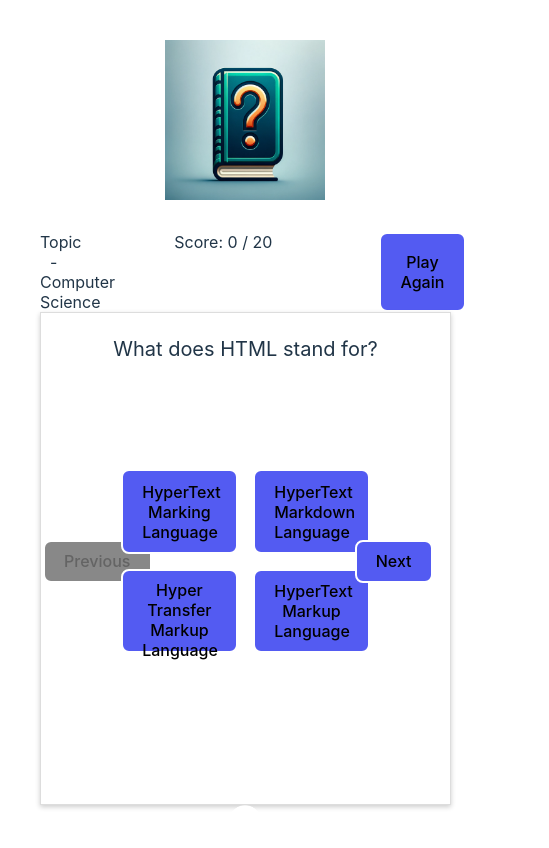
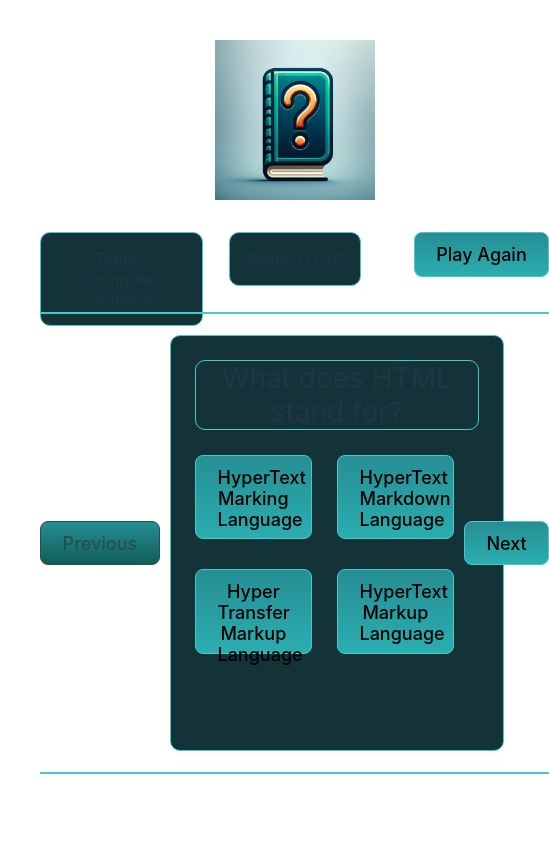
Before and after one commit to Withriin/trivia-app, a React (Vite) app: page / in a window 390 px wide. Shown: the top 848 px of the page, 549 px wide, since content can reach past the window. Built offline with nearby package versions, Linux system fonts and the light colour scheme.

Commit message:
Major CSS darkmode changes. Light mode/mobile needs work

```diff
--- a/src/App.css
+++ b/src/App.css
@@ -1,26 +1,44 @@
+/* For mobile */
+[class*="col-"]{
+  width: 100%;
+}
+
+@media only screen and (min-width: 600px) {
+  /* For tablets: */
+  .col-s-1 {width: 8.33%;}
+  .col-s-2 {width: 16.66%;}
+  .col-s-3 {width: 25%;}
+  .col-s-4 {width: 33.33%;}
+  .col-s-5 {width: 41.66%;}
+  .col-s-6 {width: 50%;}
+  .col-s-7 {width: 58.33%;}
+  .col-s-8 {width: 66.66%;}
+  .col-s-9 {width: 75%;}
+  .col-s-10 {width: 83.33%;}
+  .col-s-11 {width: 91.66%;}
+  .col-s-12 {width: 100%;}
+}
+
+@media only screen and (min-width: 768px){
+  /* For desktop */
+  .col-1 {width: 8.33%;}
+  .col-2 {width: 16.66%;}
+  .col-3 {width: 25%;}
+  .col-4 {width: 33.33%;}
+  .col-5 {width: 41.66%;}
+  .col-6 {width: 50%;}
+  .col-7 {width: 58.33%;}
+  .col-8 {width: 66.66%;}
+  .col-9 {width: 75%;}
+  .col-10 {width: 83.33%;}
+  .col-11 {width: 91.66%;}
+  .col-12 {width: 100%;}
+}
 #root {
-  max-width: 1280px;
+  /*max-width: 1280px;*/
   margin: 0;
   padding: 2rem;
   text-align: center;
-}
-
-.logo {
-  height: 6em;
-  padding: 1.5em;
-  will-change: filter;
-  transition: filter 300ms;
-}
-
-
-@media (prefers-reduced-motion: no-preference) {
-  a:nth-of-type(2) .logo {
-    animation: logo-spin infinite 20s linear;
-  }
-}
-
-.read-the-docs {
-  color: #888;
 }
 
 .app-container{
@@ -34,3 +52,9 @@
 .footer{
 
 }
+
+@media only screen and (max-width: 768px){
+  [class*="col-"]{
+    width: 100%;
+  }
+}
--- a/src/components/ui/Button.module.css
+++ b/src/components/ui/Button.module.css
@@ -1,33 +1,41 @@
 .button{
-    background-color: #535bf2;
-    border: solid 2px #ffffff;
+    background-color: #2aaeb0;
+    background-image: linear-gradient(to bottom, #268e94, transparent);
+    border: 1px solid #46cac9;
     width: fit-content;
+    font-color: #effcfb;
+    font-size: large;
 }
-
-.buttonDisabled{
-    background-color: #888888;
+.button:hover{
+    background-color: #268e94;
+    background-image: linear-gradient(to bottom, #257279, transparent);
+}
+.button:disabled{
+    background-color: #115e56;
+    color: #244f55;
+    border: 1px solid #244f55;
 }
 
 .answer{
     width: 30vw;
     height: 10vh;
 }
-.button:disabled.answer{
-    background-color: #7f7f7f;
+
+.correctAnswer,
+.correctAnswer:disabled{
+    background-color: #027e09;
+    border: solid 5px #35fd3e;
     width: 30vw;
     height: 10vh;
+    color: #effcfb;
 }
 
-.correctAnswer{
-    background-color: #006600;
-    border: solid 5px #008800;
-    width: 30vw;
-    height: 10vh;
-}
-
-.incorrectAnswer{
+.incorrectAnswer,
+.incorrectAnswer:disabled{
     background-color: #880000;
+    background-image: linear-gradient(to bottom, #268e94, transparent);
     border: solid 5px #C21F39;
     width: 30vw;
     height: 10vh;
+    color: #effcfb;
 }
--- a/src/components/ui/Button.tsx
+++ b/src/components/ui/Button.tsx
@@ -8,7 +8,7 @@ interface ButtonProps {
 const Button: React.FC<ButtonProps> = ({ children, onClick, isDisabled = false, variant = 'default' } ) => {
     const variantClass = styles[variant] || styles.default;
     const buttonClasses = `${styles.button} ${isDisabled ? styles.buttonDisabled : ''} ${variantClass}`;
-    //Todo remove hard coded styling when in CSS phase
+
     return (
         <button className={buttonClasses} onClick={onClick}  disabled={isDisabled}>
             {children}
--- a/src/components/ui/Card.module.css
+++ b/src/components/ui/Card.module.css
@@ -1,28 +1,47 @@
+.container{
+    display: grid;
+    grid-template-columns: repeat(3, 1fr);
+    gap: 10px;
+    grid-auto-rows: minmax(100px, auto);
+    justify-content: center;
+    align-items: center;
+    border-top: 2px solid #46cac9;
+    border-bottom: 2px solid #46cac9;
+}
+
 .card{
-    border: 1px solid #ddd;
-    box-shadow: 0 2px 5px rgba(0,0,0,0.2);
+    border: 1px solid #46cac9;
+    border-radius: 10px / 10px;
+    background-color: #133339;
     padding: 1.5em;
+    width: 100%;
+    height: 80%;
+    margin: 20px 0;
+    grid-column: 2;
+    grid-row: 1;
 }
 
 .questionSection{
-    font-size: 1.25rem;
-    margin-bottom: 3vh;
+    font-size: 1.75rem;
+    margin-bottom: 25px;
+    border: 1px solid #46cac9;
+    border-radius: 10px / 10px;
+    min-width: fit-content;
+    max-width: 75%;
+    display: grid;
+    justify-content: start;
+    padding-left: 1rem;
+    padding-right: 1rem;
 }
 
-.answerControlSection{
-    display: grid;
-    grid-template-columns: 15vw 45vw 15vw;
-    grid-template-rows: auto;
-    gap: 8vw;
-    border: solid #ffffff;
-    justify-items: center;
-    padding: 5em 0;
+.controlsLeft{
+    grid-column: 1;
+    grid-row: 1;
 }
-
-
-.controlsLeft,
 .controlsRight{
-    display: flex;
-    align-items: center;
-    justify-content: center;
+    grid-column: 3;
+    grid-row: 1;
 }
+.answerBox{
+    width: 100%;
+}
--- a/src/components/ui/Card.tsx
+++ b/src/components/ui/Card.tsx
@@ -60,26 +60,24 @@ const Card = () => {
 
     return (
         <>
+            <div className={styles.container}>
+                    <div className={styles.controlsLeft}>
+                        <Button onClick={handlePrevClick} isDisabled={isFirstCard()}>Previous</Button>
+                    </div>
                     <div className={styles.card}>
                         <div className={styles.questionSection}>
                             <DisplayText>
                                 {`${strategy?.getQuestion()}${strategy?.getIsAnswered() ? `   ${postQuestionText}` : ""}`}
                             </DisplayText>
-
-                </div>
-                <div className={styles.answerControlSection}>
-                    <div className={styles.controlsLeft}>
-                        <Button onClick={handlePrevClick} isDisabled={isFirstCard()}>Previous</Button>
                         </div>
                         <div className={styles.answerBox}>
-                        <DisplayAnswers onAnswerClick={handleAnswerClick} />
+                            <DisplayAnswers onAnswerClick={handleAnswerClick}/>
+                        </div>
                     </div>
                 <div className={styles.controlsRight}>
                     <Button onClick={handleNextClick} isDisabled={isLastCard()}>Next</Button>
                 </div>
             </div>
-
-            </div>
         </>
     );
 };
--- a/src/components/ui/DisplayAnswers.module.css
+++ b/src/components/ui/DisplayAnswers.module.css
@@ -2,8 +2,6 @@
     display: grid;
     grid-template-columns: repeat(2, 1fr);
     grid-auto-rows: minmax(50px, auto);
-    gap: 15px;
-    justify-content: center;
-    align-content: center;
-    width: 30vw;
+    row-gap: 30px;
+    width: 100%;
 }
--- /dev/null
+++ b/src/components/ui/DisplayText.module.css
@@ -0,0 +1,15 @@
+.default{
+    white-space: pre-wrap;
+}
+
+.game{
+    white-space: pre-wrap;
+    border: 1px solid #46cac9;
+    border-radius: 10px / 10px;
+    background-color: #133339;
+    padding: 1rem;
+}
+
+.question{
+    justify-content: start;
+}
--- a/src/components/ui/DisplayText.tsx
+++ b/src/components/ui/DisplayText.tsx
@@ -1,10 +1,15 @@
 import React from "react";
+import styles from "./DisplayText.module.css";
 
-const DisplayText = ({children, style} : {children: any, style?: React.CSSProperties;}) => {
-
+interface DisplayTextProps{
+    children?: React.ReactNode;
+    variant?: 'default' | 'game';
+}
+const DisplayText: React.FC<DisplayTextProps> = ({children, variant = 'default'}) => {
+        const variantClass = styles[variant] || styles.default;
 
     return (
-            <div style={{...style, whiteSpace: 'pre-wrap'}}>{children}</div>
+            <div className={variantClass}>{children}</div>
     );
 };
 export default DisplayText
--- a/src/components/ui/ScoreDisplay.tsx
+++ b/src/components/ui/ScoreDisplay.tsx
@@ -27,7 +27,7 @@ const ScoreDisplay = () => {
     }, [strategy]);
     return (
         <>
-            <DisplayText>Score: {currentScore} / {currentMaxQuestions}</DisplayText>
+            <DisplayText variant={'game'}>Score: {currentScore} / {currentMaxQuestions}</DisplayText>
         </>
     )
 }
--- a/src/components/ui/TopicBar.module.css
+++ b/src/components/ui/TopicBar.module.css
@@ -1,5 +1,24 @@
 .topicBar{
     display: grid;
-    grid-template-columns: 7vw 80vw 7vw;
-    grid-template-rows: auto;
+    grid-template-columns: repeat(3, 1fr);
+    gap: 10px;
+    grid-auto-rows: minmax(100px, auto);
+    /*align-items: center;*/
 }
+
+.topic{
+    grid-column: 1;
+    align-self: auto;
+    max-width: fit-content;
+}
+
+.scoreDisplay{
+    grid-column: 2;
+    justify-self: center;
+    max-width: fit-content;
+}
+
+.playAgainButton{
+    grid-column: 3;
+    justify-self: end;
+}
--- a/src/components/ui/TopicBar.tsx
+++ b/src/components/ui/TopicBar.tsx
@@ -14,7 +14,15 @@ const TopicBar = () => {
     return (
         <>
             <div className={styles.topicBar}>
-                <DisplayText>Topic - Computer Science</DisplayText> <ScoreDisplay /> <Button onClick={handlePlayAgainClick} variant={'default'}>Play Again</Button>
+                <div className={styles.topic}>
+                    <DisplayText variant={'game'}>Topic - Computer Science</DisplayText>
+                </div>
+                <div className={styles.scoreDisplay}>
+                    <ScoreDisplay />
+                </div>
+                <div className={styles.playAgainButton}>
+                    <Button onClick={handlePlayAgainClick} variant={'default'}>Play Again</Button>
+                </div>
             </div>
         </>
     )
```
Lines whose indentation alone changed are shown as unchanged.
